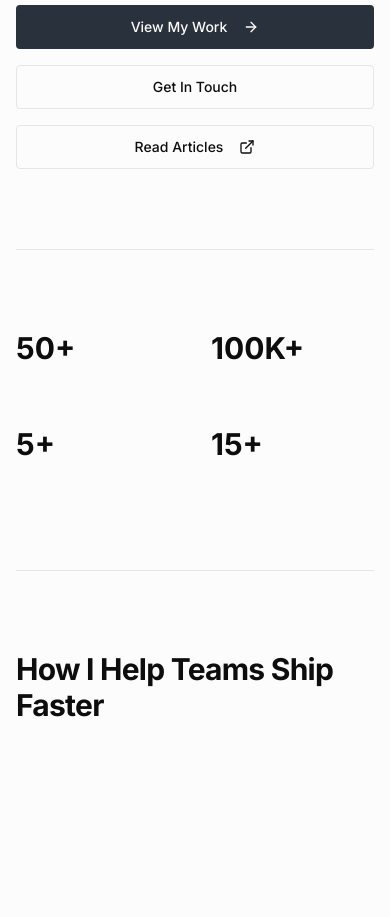
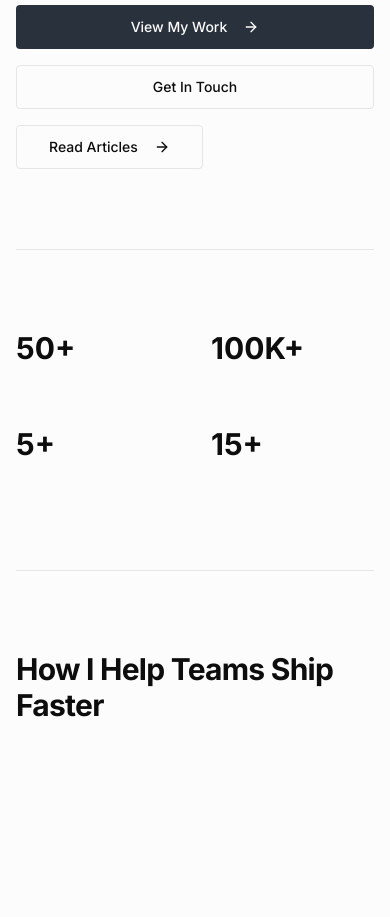
Before and after one commit to techsplot/v0-portfolio, a Next.js app: page / in a window 390 px wide. Shown: the part 820-1737 px from the top of the page. Built offline with nearby package versions, Linux system fonts and the light colour scheme.

Commit message:
Update links and buttons for writing section

```diff
--- a/app/page.tsx
+++ b/app/page.tsx
@@ -14,7 +14,7 @@ export default function Home() {
             <span className="font-semibold text-lg text-foreground">techsplot</span>
           </Link>
           <nav className="hidden md:flex items-center space-x-8 text-sm">
-            <a href="https://medium.com/@techsplot" target="_blank" rel="noopener noreferrer" className="text-muted-foreground hover:text-foreground transition-colors">
+            <a href="/writing" target="_blank" rel="noopener noreferrer" className="text-muted-foreground hover:text-foreground transition-colors">
               Writing
             </a>
             <a href="#featured-work" className="text-muted-foreground hover:text-foreground transition-colors">
@@ -88,12 +88,12 @@ export default function Home() {
                 </DropdownMenuItem>
               </DropdownMenuContent>
             </DropdownMenu>
-            <a href="https://medium.com/@techsplot" target="_blank" rel="noopener noreferrer">
-              <Button variant="outline" size="lg" className="w-full sm:w-auto bg-transparent">
-                Read Articles
-                <ExternalLink className="ml-2 h-4 w-4" />
-              </Button>
-            </a>
+            <Link href="/writing">
+  <Button variant="outline" size="lg" className="w-full sm: w-auto bg-transparent">
+    Read Articles
+    <ArrowRight className="ml-2 h-4 w-4" />
+  </Button>
+</Link>
           </div>
         </section>
 
```
